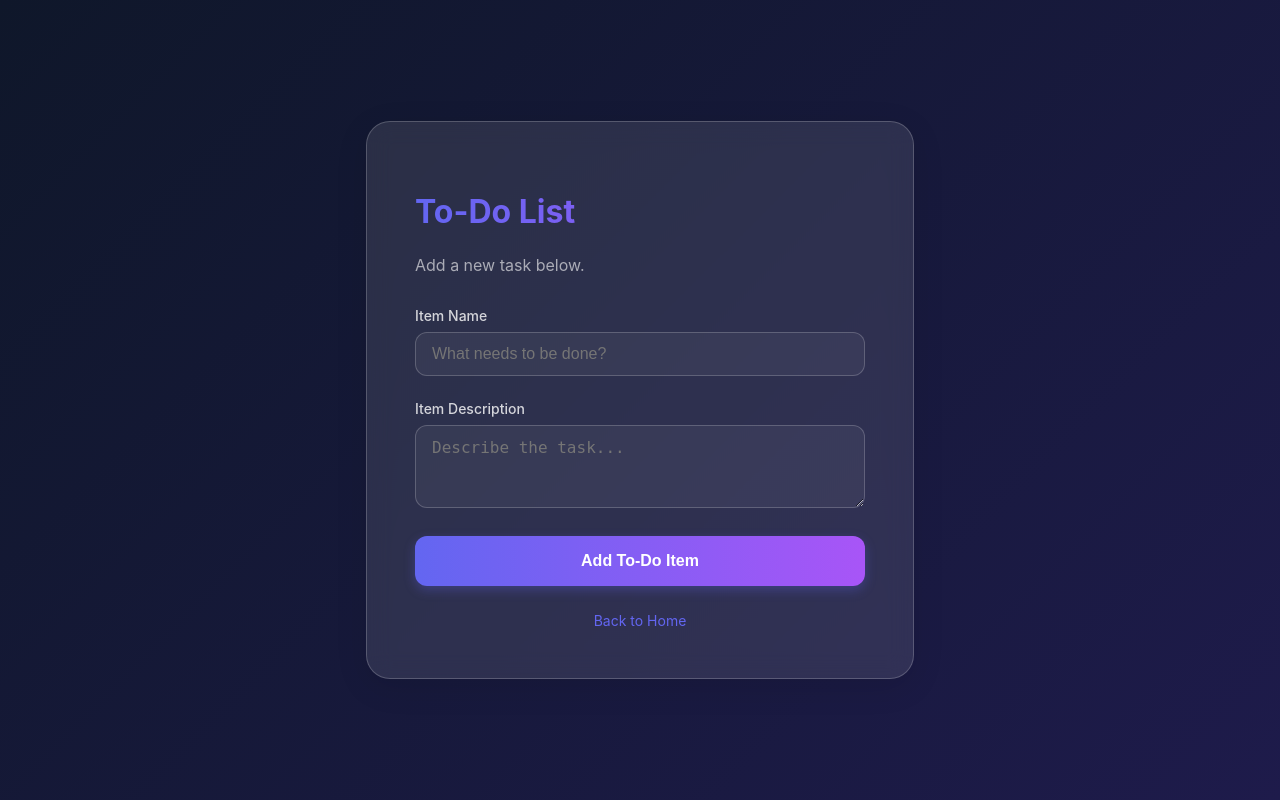
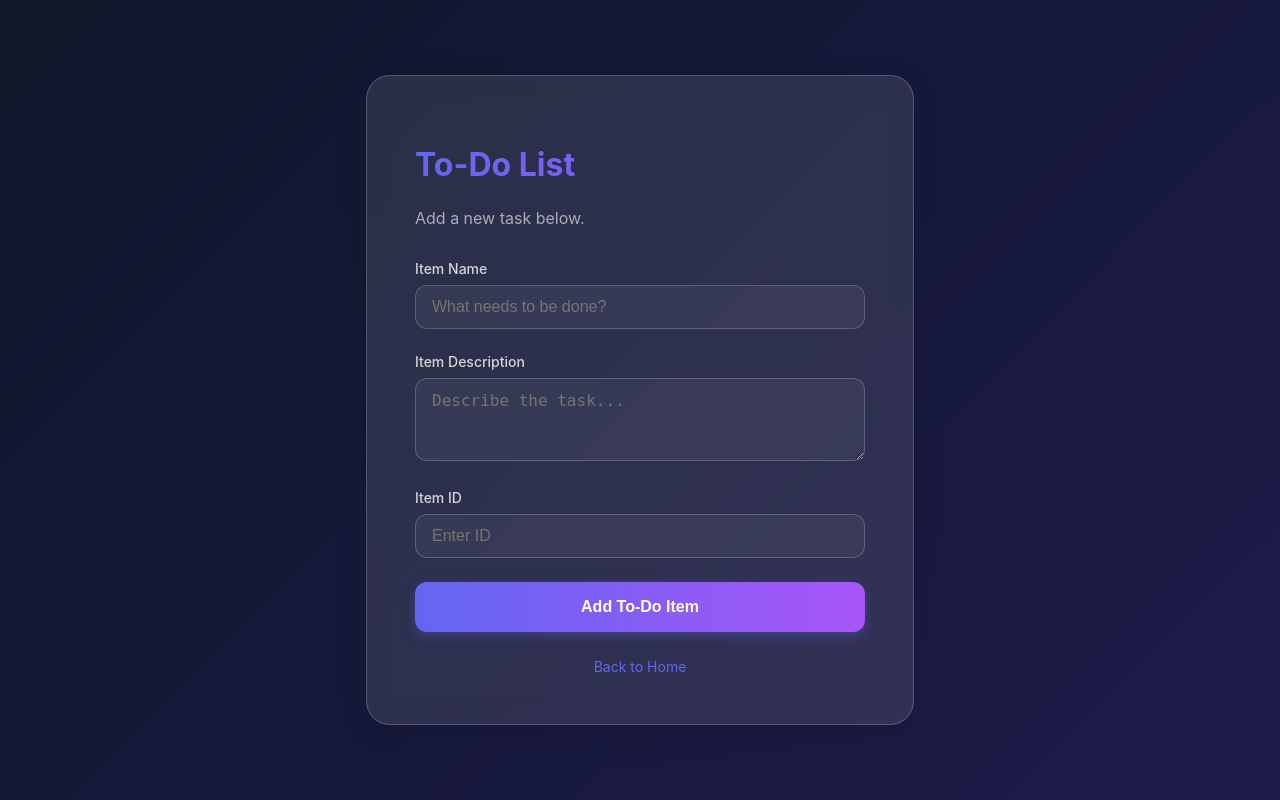
Before and after one commit to warrier2002/test, a Flask app: template templates/todo.html in a window 1280 px wide. Run offline with Flask 3, Linux system fonts and the light colour scheme; the template is opened without the code that fills it, so the values that code supplies are empty; parts of the project's set-up code (start-up, migrations or seed data) failed here and were passed over.

Commit message:
Part 4: Add Item ID field

```diff
--- a/templates/todo.html
+++ b/templates/todo.html
@@ -22,6 +22,7 @@
             </div>
 
             <!-- Dynamic fields for Part 4 will be added here -->
+<div class="form-group"><label for="itemID">Item ID</label><input type="text" id="itemID" name="itemID" placeholder="Enter ID"></div>
 
             <button type="submit">Add To-Do Item</button>
         </form>
```
